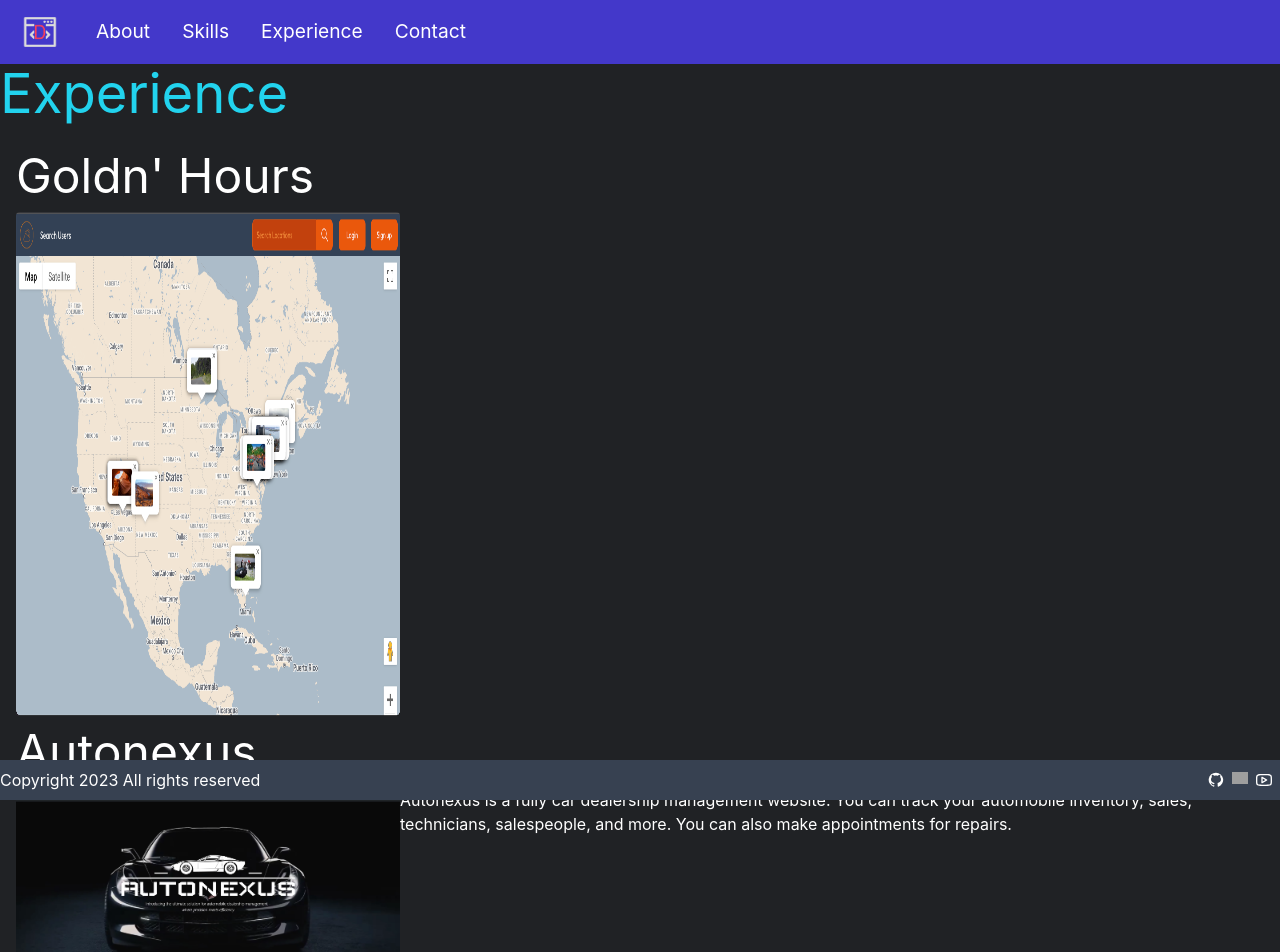
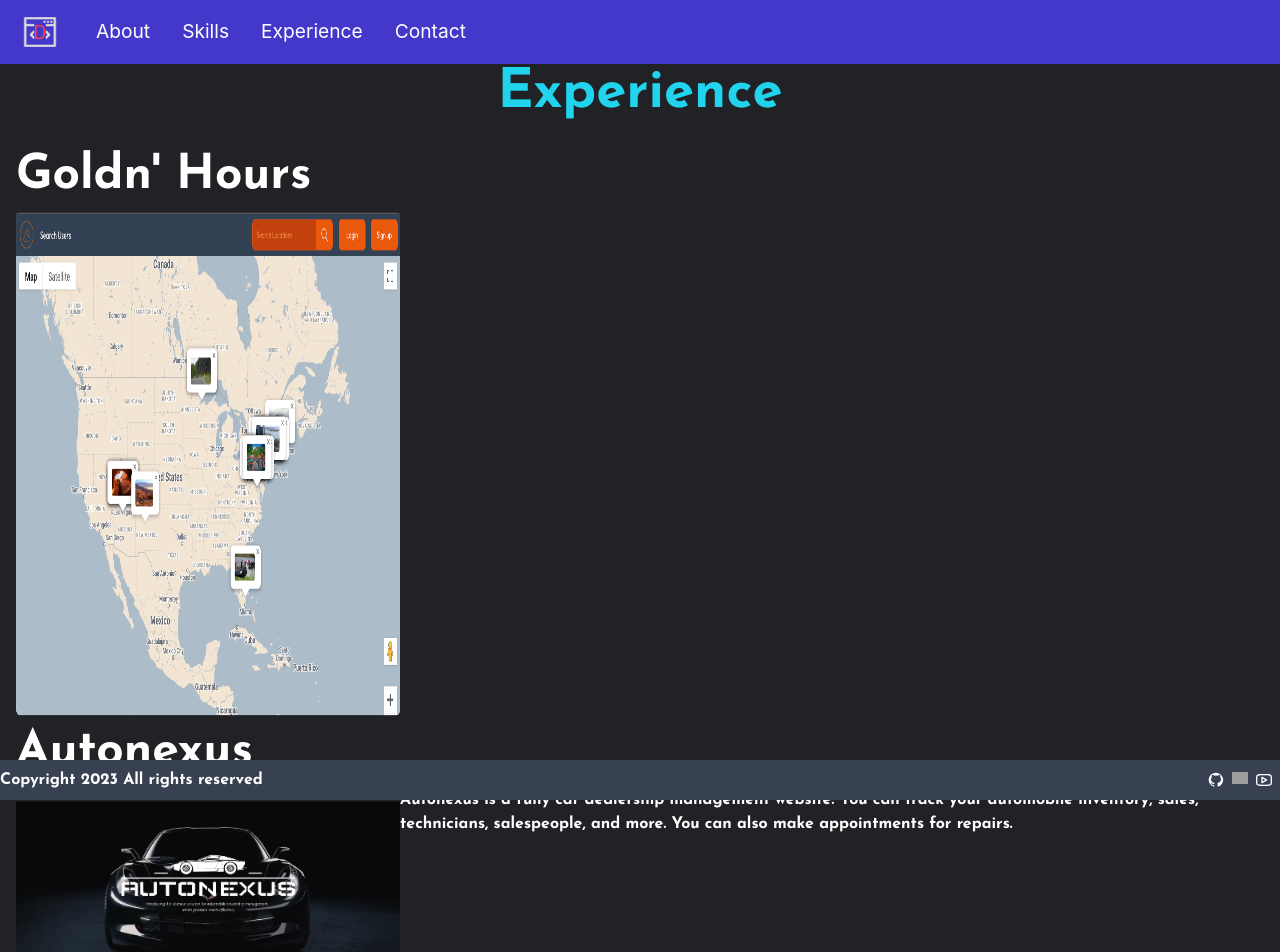
Before and after one commit to karbassioon-d/portfolio, a React (Vite) app: page /experience in a window 1280 px wide. Shown: the top 952 px of the page. Built offline with nearby package versions, Linux system fonts and the light colour scheme; grey boxes are pictures that could not be loaded.

Commit message:
changed font

```diff
--- a/src/components/About.tsx
+++ b/src/components/About.tsx
@@ -15,7 +15,7 @@
             initial={initialVariants}
             animate={animateVariants}
             transition={transition1}
-            className="text-cyan-400"
+            className="text-cyan-400 font-josefin"
           >
             About
             </motion.h1>
@@ -40,20 +40,20 @@
             transition={{duration: 0.3, delay: 0.7, ease: [0, 0.71, 0.2, 1.01],}}
             className="w-10" src={weights} />
         </div>
+        <div className='flex md:flex-row flex-col'>
           <motion.h3
+          className='font-josefin'
           initial={initialVariants}
           animate={animateVariants}
           transition={transition2}
           >
           "I'm a Los Angeles-based software engineer with a 2017 graduation from New York University and experience in building full-stack projects from scratch. In 2019, I had the privilege of working in Aomori, Japan, further enriching my skills and global perspective. Whether working independently or in collaborative teams, I'm dedicated to crafting innovative web applications that solve real-world problems."
           </motion.h3>
-        <div>
           <motion.img
           initial={initialVariants}
           animate={animateVariants}
           transition={transition3}
-          className='rounded-xl' src={aomori} alt="" />
-          {/* <img src={} alt="" /> */}
+          className='rounded-xl md:w-1/2 max-w-100% md:h-auto' src={aomori} alt="" />
         </div>
       </div>
     </section>
--- a/src/components/Experience.tsx
+++ b/src/components/Experience.tsx
@@ -8,7 +8,7 @@
   return (
     <section className='h-screen flex flex-col'>
       <motion.h1
-        className="text-cyan-400"
+        className="text-cyan-400 text-center font-josefin"
         initial={initialVariants}
         animate={animateVariants}
         transition={transition1}
@@ -21,10 +21,10 @@
         animate={animateVariants}
         transition={transition2}
         >
-          <h2>Goldn' Hours</h2>
+          <h2 className='font-josefin'>Goldn' Hours</h2>
           <div className='max-w-96 flex flex-col md:flex-row overflow-hidden bg-cover relative' >
             <img className="rounded w-96" src={gh} alt="Goldn' Hours" />
-            <p>Goldn' Hours is the first weather based social media website for the professional photographer. You can upload photos and show the lighting and weather conditions in each post. Each of your posts shows up on a live map.</p>
+            <p className='font-josefin'>Goldn' Hours is the first weather based social media website for the professional photographer. You can upload photos and show the lighting and weather conditions in each post. Each of your posts shows up on a live map.</p>
           </div>
         </motion.div>
         <motion.div
@@ -32,10 +32,10 @@
         animate={animateVariants}
         transition={transition3}
         >
-          <h2>Autonexus</h2>
+          <h2 className='font-josefin'>Autonexus</h2>
           <div className='flex flex-col md:flex-row overflow-hidden' >
             <img className="rounded w-96" src={an} alt="Autonexus" />
-            <p>Autonexus is a fully car dealership management website. You can track your automobile inventory, sales, technicians, salespeople, and more. You can also make appointments for repairs.</p>
+            <p className='font-josefin'>Autonexus is a fully car dealership management website. You can track your automobile inventory, sales, technicians, salespeople, and more. You can also make appointments for repairs.</p>
           </div>
         </motion.div>
       </div>
--- a/src/components/Footer.tsx
+++ b/src/components/Footer.tsx
@@ -5,7 +5,7 @@
 const Footer = () => {
   return (
     <div className='flex items-center justify-between h-10 bg-gray-700 md:fixed md:bottom-0 w-full'>
-      <p>Copyright 2023 All rights reserved</p>
+      <p className='font-josefin'>Copyright 2023 All rights reserved</p>
       <div className='flex'>
         <a target="blank" href="https://github.com/karbassioon-d">
           <img src={github} className='w-4 mr-2 hover:cursor-pointer' alt="github"/>
--- a/src/components/Home.tsx
+++ b/src/components/Home.tsx
@@ -13,14 +13,14 @@
           initial={initialVariants}
           animate={animateVariants}
           transition={transition1}
-          className="text-cyan-400">
+          className="text-cyan-400 font-josefin">
           Dara Karbassioon
         </motion.h1>
         <motion.h3
           initial={initialVariants}
           animate={animateVariants}
           transition={transition2}
-          className=''
+          className='font-josefin'
         >
             Full Stack Developer
         </motion.h3>
--- a/src/components/Skills.tsx
+++ b/src/components/Skills.tsx
@@ -19,7 +19,7 @@
   return (
     <section className='flex flex-col h-screen'>
       <motion.h1
-      className="text-cyan-400 text-center"
+      className="text-cyan-400 text-center font-josefin"
       initial={initialVariants}
       animate={animateVariants}
       transition={transition1}
```
Lines whose indentation alone changed are shown as unchanged.
